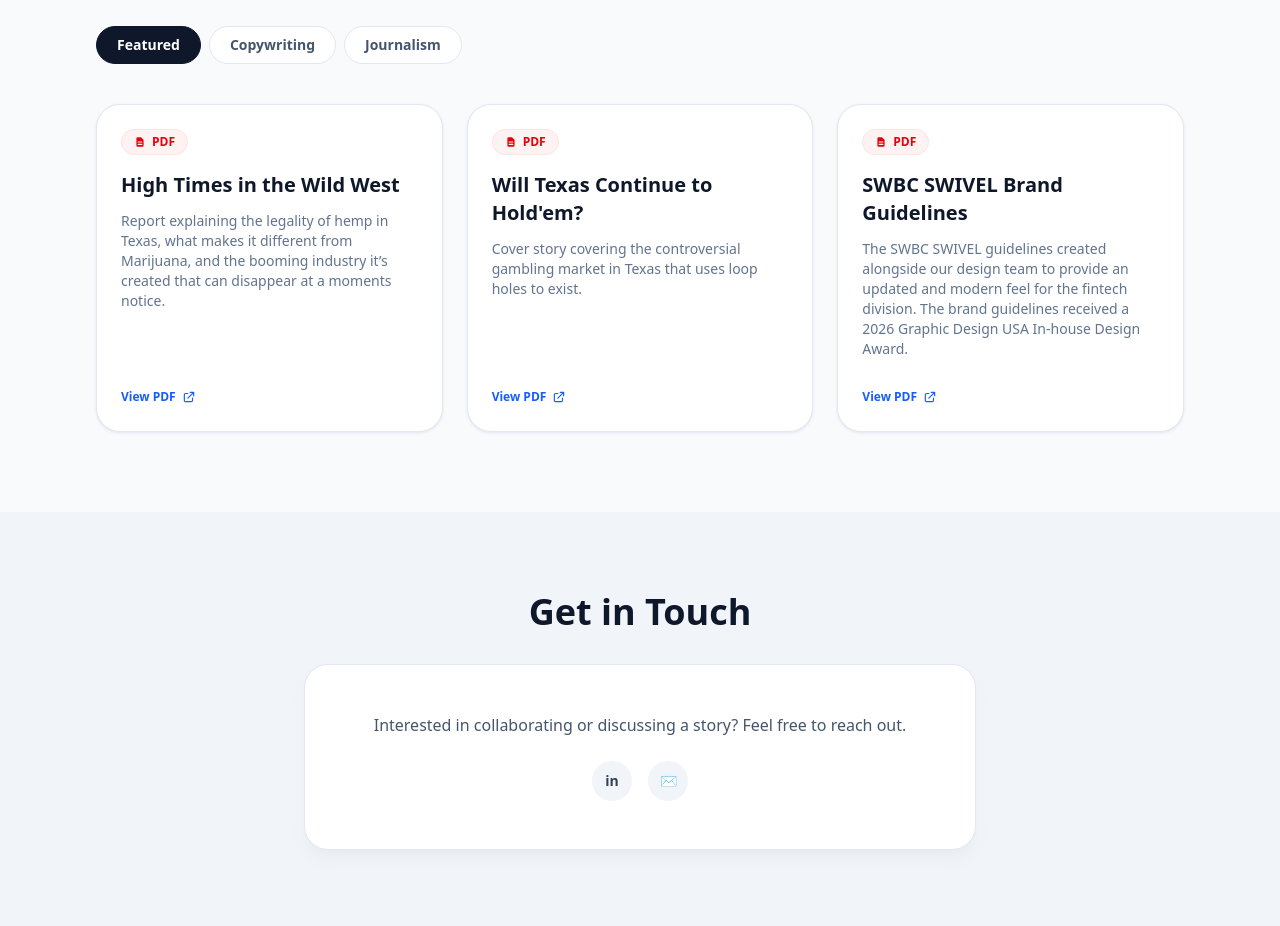
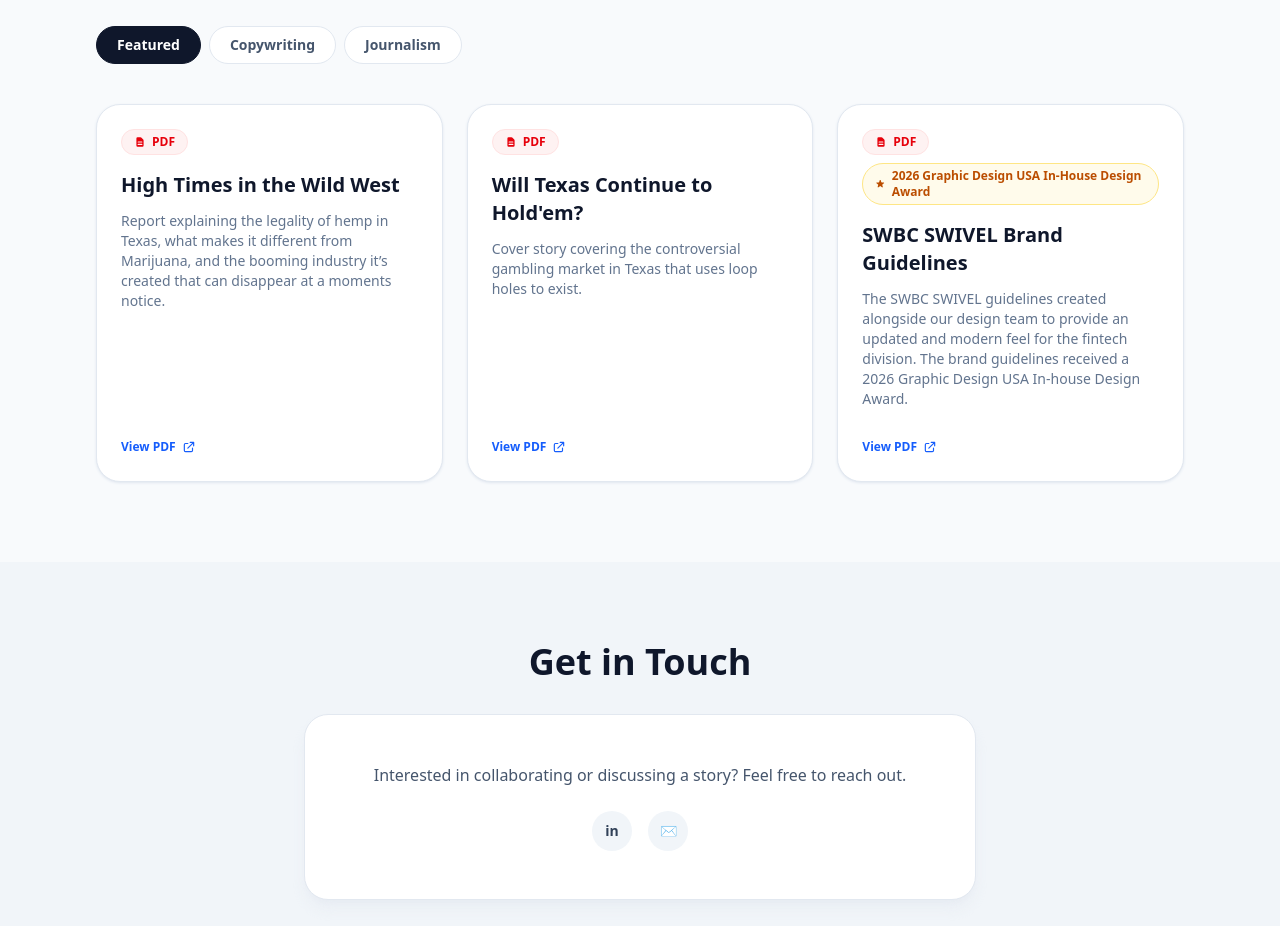
Before and after one commit to derekd50/portfolio_j_lopez, a Next.js app: page / in a window 1280 px wide. Shown: the part 840-1766 px from the top of the page. Built offline with nearby package versions, Linux system fonts and the light colour scheme.

Commit message:
added award icon

```diff
--- a/public/data/portfolio.json
+++ b/public/data/portfolio.json
@@ -98,7 +98,8 @@
       "id": "3",
       "title": "SWBC SWIVEL Brand Guidelines",
       "description": "The SWBC SWIVEL guidelines created alongside our design team to provide an updated and modern feel for the fintech division. The brand guidelines received a 2026 Graphic Design USA In-house Design Award. ",
-      "url": "/pdfs/SwivelBrandGuidelines2026.pdf"
+      "url": "/pdfs/SwivelBrandGuidelines2026.pdf",
+      "award": "2026 Graphic Design USA In-House Design Award"
     }
   ],
   "copyItems": [
--- a/src/components/FeaturedCard.tsx
+++ b/src/components/FeaturedCard.tsx
@@ -10,13 +10,21 @@ export default function FeaturedCard({ item }: FeaturedCardProps) {
 
   const cardContent = (
     <div className="flex flex-col h-full">
-      <div className="mb-4">
+      <div className="mb-4 flex flex-wrap gap-2">
         <span className="inline-flex items-center gap-1.5 px-3 py-1 text-xs font-semibold rounded-full bg-red-50 text-red-600 border border-red-100">
           <svg className="w-3 h-3" fill="currentColor" viewBox="0 0 20 20">
             <path fillRule="evenodd" d="M4 4a2 2 0 012-2h4.586A2 2 0 0112 2.586L15.414 6A2 2 0 0116 7.414V16a2 2 0 01-2 2H6a2 2 0 01-2-2V4zm2 6a1 1 0 011-1h6a1 1 0 110 2H7a1 1 0 01-1-1zm1 3a1 1 0 100 2h6a1 1 0 100-2H7z" clipRule="evenodd" />
           </svg>
           PDF
         </span>
+        {item.award && (
+          <span className="inline-flex items-center gap-1.5 px-3 py-1 text-xs font-semibold rounded-full bg-amber-50 text-amber-700 border border-amber-200">
+            <svg className="w-3 h-3" fill="currentColor" viewBox="0 0 20 20">
+              <path d="M9.049 2.927c.3-.921 1.603-.921 1.902 0l1.07 3.292a1 1 0 00.95.69h3.462c.969 0 1.371 1.24.588 1.81l-2.8 2.034a1 1 0 00-.364 1.118l1.07 3.292c.3.921-.755 1.688-1.54 1.118l-2.8-2.034a1 1 0 00-1.175 0l-2.8 2.034c-.784.57-1.838-.197-1.539-1.118l1.07-3.292a1 1 0 00-.364-1.118L2.98 8.72c-.783-.57-.38-1.81.588-1.81h3.461a1 1 0 00.951-.69l1.07-3.292z" />
+            </svg>
+            {item.award}
+          </span>
+        )}
       </div>
       <h3 className={`mb-3 text-xl font-bold transition-colors ${isPlaceholder ? "text-slate-400" : "text-slate-900 group-hover:text-blue-600"}`}>
         {item.title}
--- a/src/types/article.ts
+++ b/src/types/article.ts
@@ -17,4 +17,5 @@ export interface FeaturedItem {
   title: string;
   description: string;
   url: string;
+  award?: string;
 }
```
